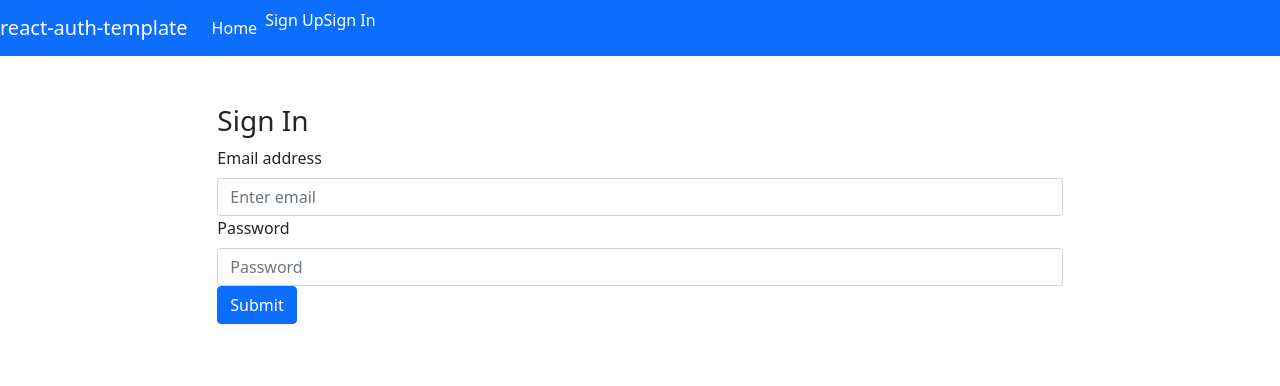
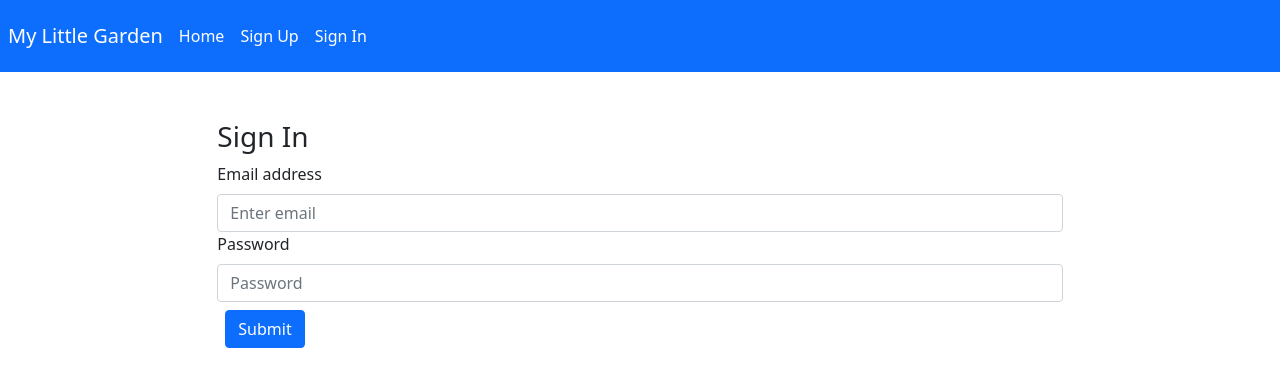
Before and after one commit to Jbuckley3/my-little-garden-Client, a React (Create React App) app: page /sign-in in a window 1280 px wide. Shown: the top 386 px of the page. Built offline with nearby package versions, Linux system fonts and the light colour scheme.

Commit message:
updates navbar

```diff
--- a/src/components/auth/ChangePassword.js
+++ b/src/components/auth/ChangePassword.js
@@ -79,7 +79,7 @@ const ChangePassword = (props) => {
                             onChange={e => setNewPassword(e.target.value)}
                         />
                     </Form.Group>
-                    <Button variant='primary' type='submit'>
+                    <Button className='m-2' variant='primary' type='submit'>
                         Submit
                     </Button>
                 </Form>
--- a/src/components/auth/SignIn.js
+++ b/src/components/auth/SignIn.js
@@ -81,7 +81,7 @@ const SignIn = (props) => {
                             onChange={e => setPassword(e.target.value)}
                         />
                     </Form.Group>
-                    <Button variant='primary' type='submit'>
+                    <Button className='m-2' variant='primary' type='submit'>
                         Submit
                     </Button>
                 </Form>
--- a/src/components/auth/SignOut.js
+++ b/src/components/auth/SignOut.js
@@ -35,7 +35,7 @@ const SignOut = (props) => {
                     <h2>Are you sure you want to sign out?</h2>
                     <small>We hate to see you go...</small><br/>
                     <ButtonGroup>
-                        <Button variant='danger' onClick={onSignOut}>
+                        <Button className='m-2' variant='danger' onClick={onSignOut}>
                             Sign Out
                         </Button>
                         <Button variant='warning' onClick={onCancel}>
--- a/src/components/auth/SignUp.js
+++ b/src/components/auth/SignUp.js
@@ -93,7 +93,7 @@ const SignUp = (props) => {
                             onChange={e => setPasswordConfirmation(e.target.value)}
                         />
                     </Form.Group>
-                    <Button variant='primary' type='submit'>
+                    <Button className='m-2' variant='primary' type='submit'>
                         Submit
                     </Button>
                 </Form>
--- a/src/components/shared/Header.js
+++ b/src/components/shared/Header.js
@@ -8,12 +8,12 @@ const linkStyle = {
 }
 const authenticatedOptions = (
 	<>
-		<Nav.Item>
+		<Nav.Item className='m-2'>
 			<Link to='change-password' style={linkStyle}>
 				Change Password
 			</Link>
 		</Nav.Item>
-		<Nav.Item>
+		<Nav.Item className='m-2'>
 			<Link to='sign-out' style={linkStyle}>
 				Sign Out
 			</Link>
@@ -23,10 +23,10 @@ const authenticatedOptions = (
 
 const unauthenticatedOptions = (
 	<>
-        <Nav.Item>
+        <Nav.Item className='m-2'>
 		    <Link to='sign-up' style={linkStyle}>Sign Up</Link>
         </Nav.Item>
-        <Nav.Item>
+        <Nav.Item className='m-2'>
 		    <Link to='sign-in' style={linkStyle}>Sign In</Link>
         </Nav.Item>
 	</>
@@ -34,19 +34,19 @@ const unauthenticatedOptions = (
 
 const alwaysOptions = (
 	<>
-		<Nav.Link>
+		<Nav.Item className='m-2'>
 			<Link to='/' style={linkStyle}>
 				Home
 			</Link>
-		</Nav.Link>
+		</Nav.Item>
 	</>
 )
 
 const Header = ({ user }) => (
 	<Navbar bg='primary' variant='dark' expand='md'>
-		<Navbar.Brand>
+		<Navbar.Brand className='m-2'>
             <Link to='/' style={linkStyle}>
-                react-auth-template
+                My Little Garden
             </Link>
         </Navbar.Brand>
 		<Navbar.Toggle aria-controls='basic-navbar-nav' />
```
Also changed, not shown: src/App.js (indentation only).
